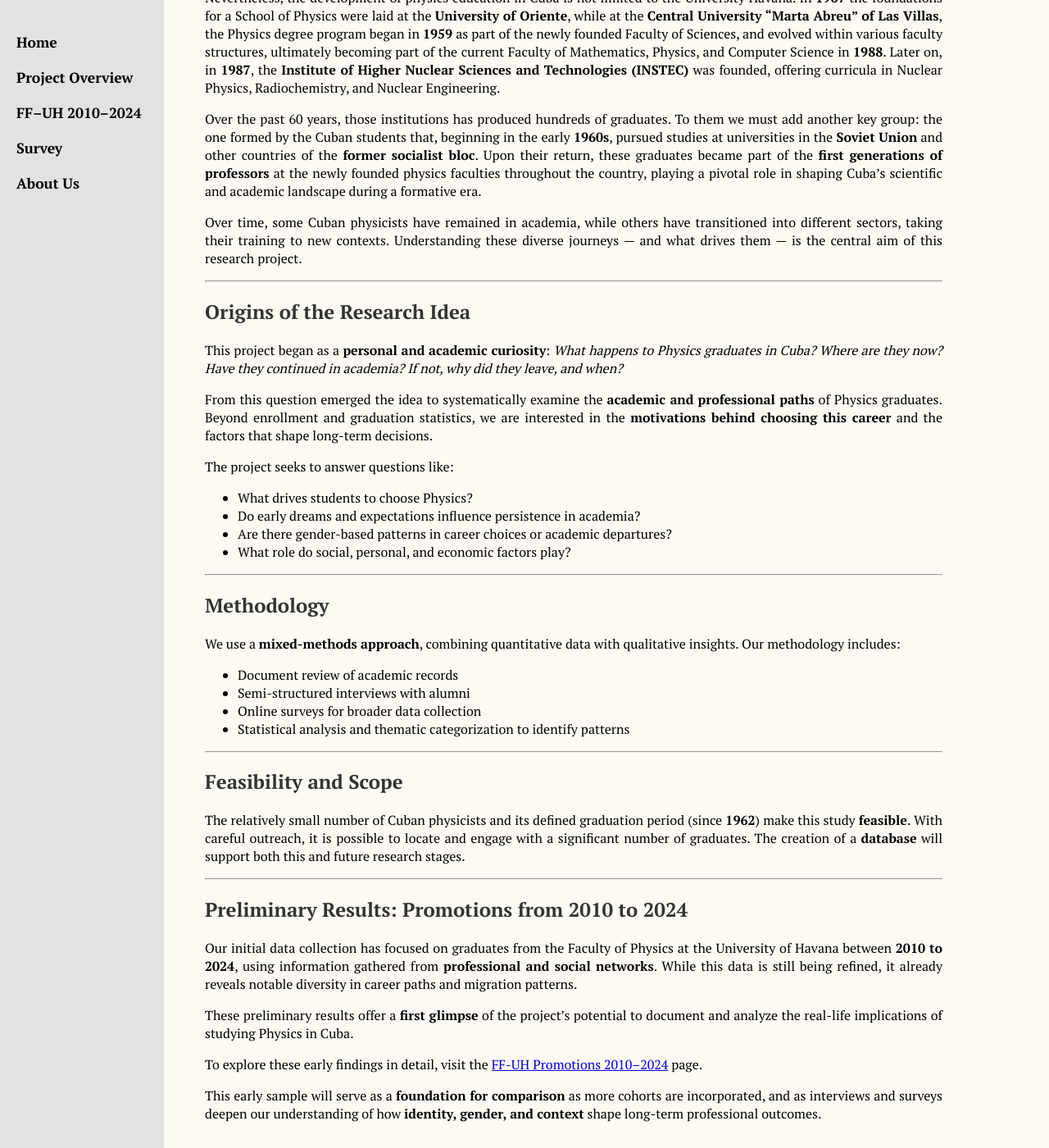
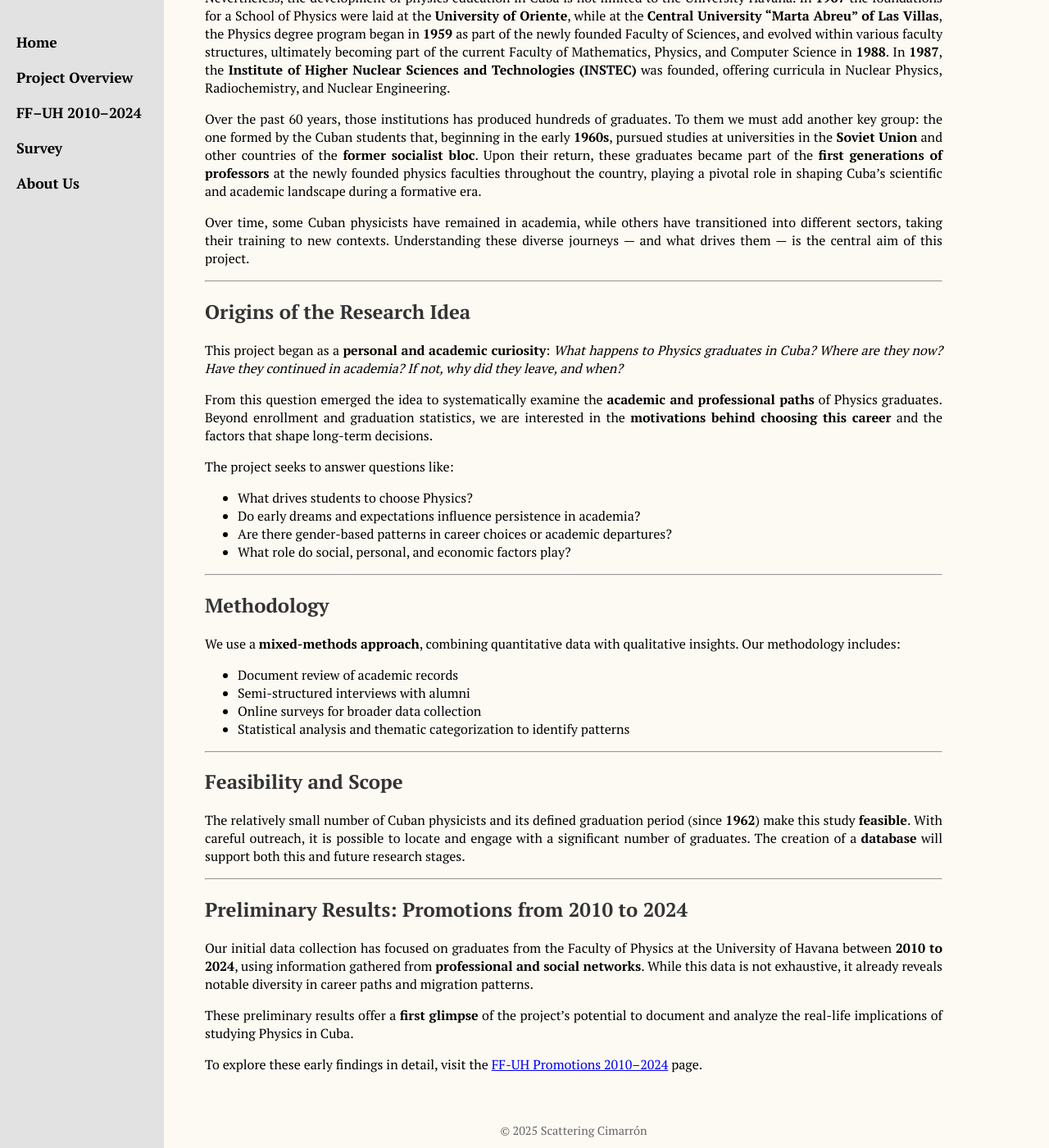
Before and after one commit to Gretica/Tracking_Cuban_Physicists, a Jekyll site: the page built from project.md, in a window 1280 px wide and 1400 px high, scrolled down 360 px. Shown: the whole window at 82% size. Built offline with Jekyll 4.4.1, drawn with Linux system fonts in a browser that asks for light colours.

Commit message:
Update project.md

```diff
--- a/project.md
+++ b/project.md
@@ -10,11 +10,11 @@ permalink: /Project/
 
 The **Faculty of Physics** at the **University of Havana** traces its origins back to the **1962 University Reform**, which led to the creation of the School of Physics as part of the Faculty of Sciences. This marked a turning point, granting Physics recognition as an **independent academic discipline**, distinct from the previously unified specialties of Physical-Mathematical and Physical-Chemical Sciences, which had been present in the university’s curriculum since the early 20th century. In **1984**, the School of Physics was elevated to the rank of Faculty, establishing itself as a national reference in scientific training.
 
-Nevertheless, the development of physics education in Cuba is not limited to the University Havana. In **1967** the foundations for a School of Physics were laid at the **University of Oriente**, while at the **Central University “Marta Abreu” of Las Villas**, the Physics degree program began in **1959** as part of the newly founded Faculty of Sciences, and evolved within various faculty structures, ultimately becoming part of the current Faculty of Mathematics, Physics, and Computer Science in **1988**. Later on, in **1987**, the **Institute of Higher Nuclear Sciences and Technologies (INSTEC)** was founded, offering curricula in Nuclear Physics, Radiochemistry, and Nuclear Engineering.
+Nevertheless, the development of physics education in Cuba is not limited to the University Havana. In **1967** the foundations for a School of Physics were laid at the **University of Oriente**, while at the **Central University “Marta Abreu” of Las Villas**, the Physics degree program began in **1959** as part of the newly founded Faculty of Sciences, and evolved within various faculty structures, ultimately becoming part of the current Faculty of Mathematics, Physics, and Computer Science in **1988**. In **1987**, the **Institute of Higher Nuclear Sciences and Technologies (INSTEC)** was founded, offering curricula in Nuclear Physics, Radiochemistry, and Nuclear Engineering.
 
 Over the past 60 years, those institutions has produced hundreds of graduates. To them we must add another key group: the one formed by the Cuban students that, beginning in the early **1960s**, pursued studies at universities in the **Soviet Union** and other countries of the **former socialist bloc**. Upon their return, these graduates became part of the **first generations of professors** at the newly founded physics faculties throughout the country, playing a pivotal role in shaping Cuba’s scientific and academic landscape during a formative era.
 
-Over time, some Cuban physicists have remained in academia, while others have transitioned into different sectors, taking their training to new contexts. Understanding these diverse journeys — and what drives them — is the central aim of this research project.
+Over time, some Cuban physicists have remained in academia, while others have transitioned into different sectors, taking their training to new contexts. Understanding these diverse journeys — and what drives them — is the central aim of this project.
 
 ---
 
@@ -52,10 +52,8 @@ The relatively small number of Cuban physicists and its defined graduation perio
 
 ## **Preliminary Results: Promotions from 2010 to 2024**
 
-Our initial data collection has focused on graduates from the Faculty of Physics at the University of Havana between **2010 to 2024**, using information gathered from **professional and social networks**. While this data is still being refined, it already reveals notable diversity in career paths and migration patterns.
+Our initial data collection has focused on graduates from the Faculty of Physics at the University of Havana between **2010 to 2024**, using information gathered from **professional and social networks**. While this data is not exhaustive, it already reveals notable diversity in career paths and migration patterns.
 
 These preliminary results offer a **first glimpse** of the project's potential to document and analyze the real-life implications of studying Physics in Cuba.
 
 To explore these early findings in detail, visit the <a href="{{ site.baseurl }}/Promo_2010_2024/">FF-UH Promotions 2010–2024</a> page.
-
-This early sample will serve as a **foundation for comparison** as more cohorts are incorporated, and as interviews and surveys deepen our understanding of how **identity, gender, and context** shape long-term professional outcomes.
```
